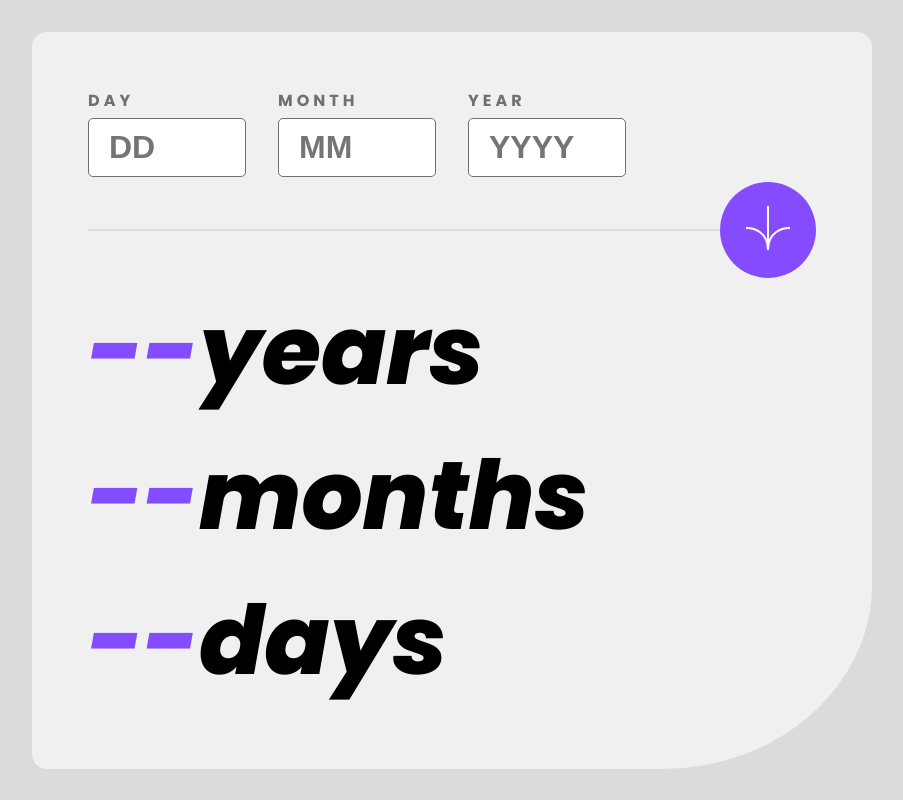
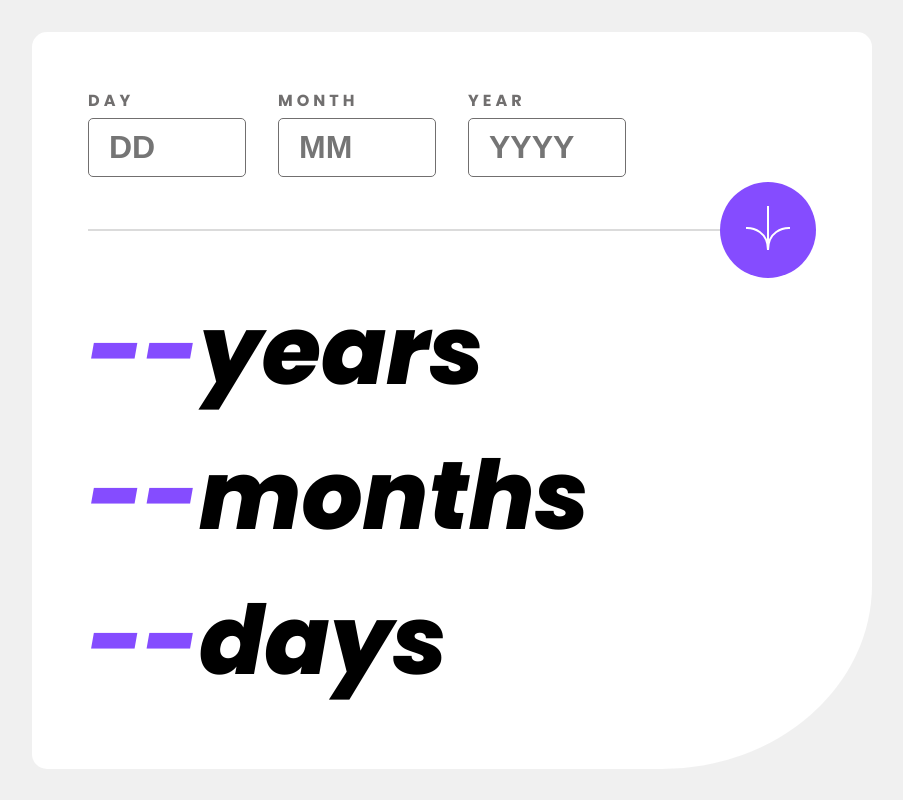
Before and after one commit to bee-gnaoh/HTML-CSS-JS-100-Projects, a plain HTML site: page projects/11_Age_Calculator_App/index.html in a window 1280 px wide. Shown: the whole page, without its empty margins (188-1091 px from the left). Drawn offline with Linux system fonts and the light colour scheme.

Commit message:
feat(p-11): Age_Calculator_App

```diff
--- a/projects/11_Age_Calculator_App/style.css
+++ b/projects/11_Age_Calculator_App/style.css
@@ -19,7 +19,7 @@
 
 body {
     font-family: "Poppins", sans-serif;
-    background-color: var(--color-light-grey);
+    background-color: var(--color-off-white);
     overflow: scroll;
 }
 
@@ -50,7 +50,7 @@ main {
 
 .container {
     width: 840px;
-    background-color: var(--color-off-white);
+    background-color: var(--color-white);
     border-radius: 15px;
     border-bottom-right-radius: 25%;
     padding: 56px;
```
